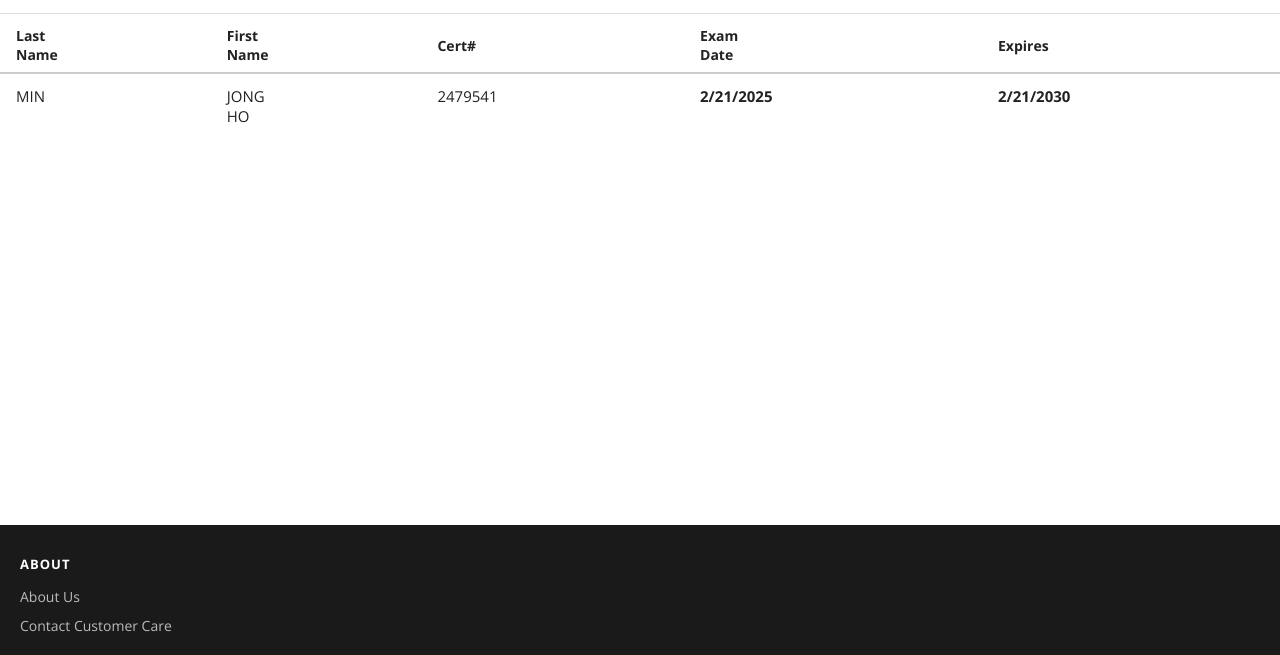
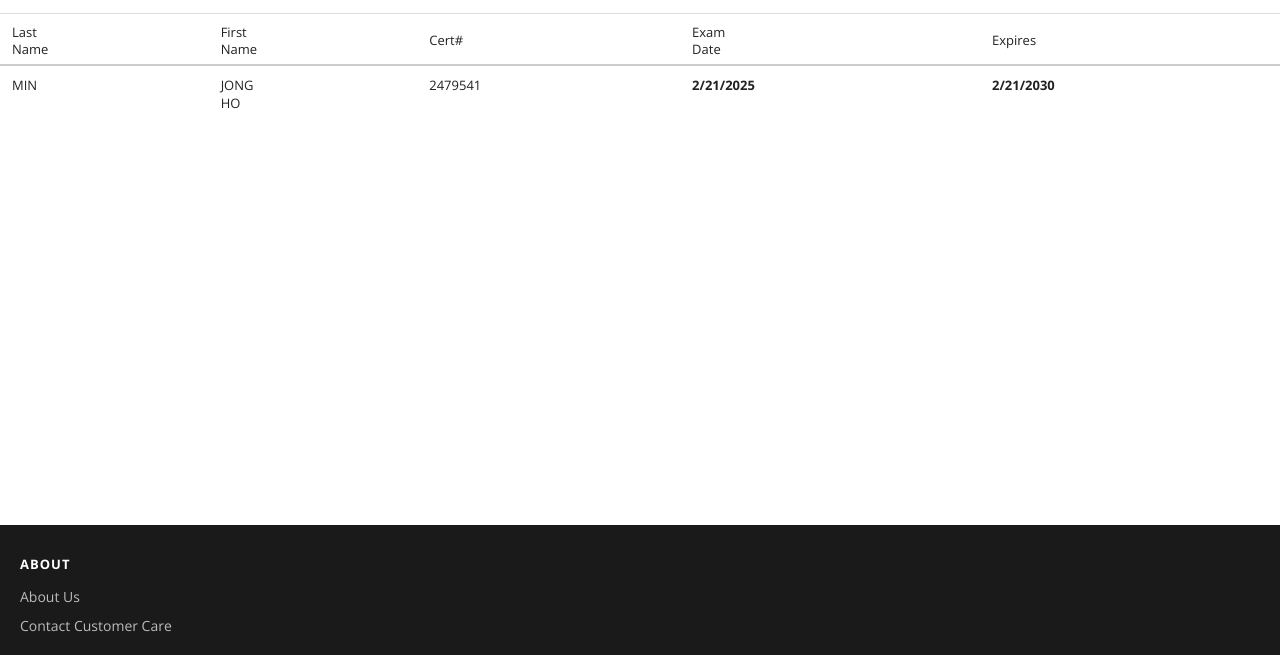
Before and after one commit to dbsrl9067/servsafe-cert, a plain HTML site: page index.html in a window 1280 px wide. Shown: the part 145-800 px from the top of the page. Drawn offline with nearby package versions, Linux system fonts and the light colour scheme.

Commit message:
Add files via upload

```diff
--- a/index.html
+++ b/index.html
@@ -94,25 +94,27 @@
     }
     thead th {
       text-align: left;
-      padding: 12px 16px 8px;
-      font-size: 14px;
-      font-weight: 700;
+      padding: 10px 12px 6px;
+      font-size: 13px;
+      font-weight: 400;
       color: #222;
-      white-space: nowrap;
+      white-space: normal;
+      line-height: 1.3;
     }
     tbody tr {
       border-bottom: 1px solid #e8e8e8;
     }
     tbody td {
-      padding: 12px 16px;
-      font-size: 15px;
+      padding: 10px 12px;
+      font-size: 13px;
       color: #222;
       vertical-align: top;
+      font-weight: 400;
     }
     tbody tr:last-child { border-bottom: none; }
 
     /* highlight exam date bold */
-    .bold { font-weight: 700; }
+    .bold { font-weight: 700; font-size: 13px; }
 
     /* ── FOOTER ── */
     footer {
```
